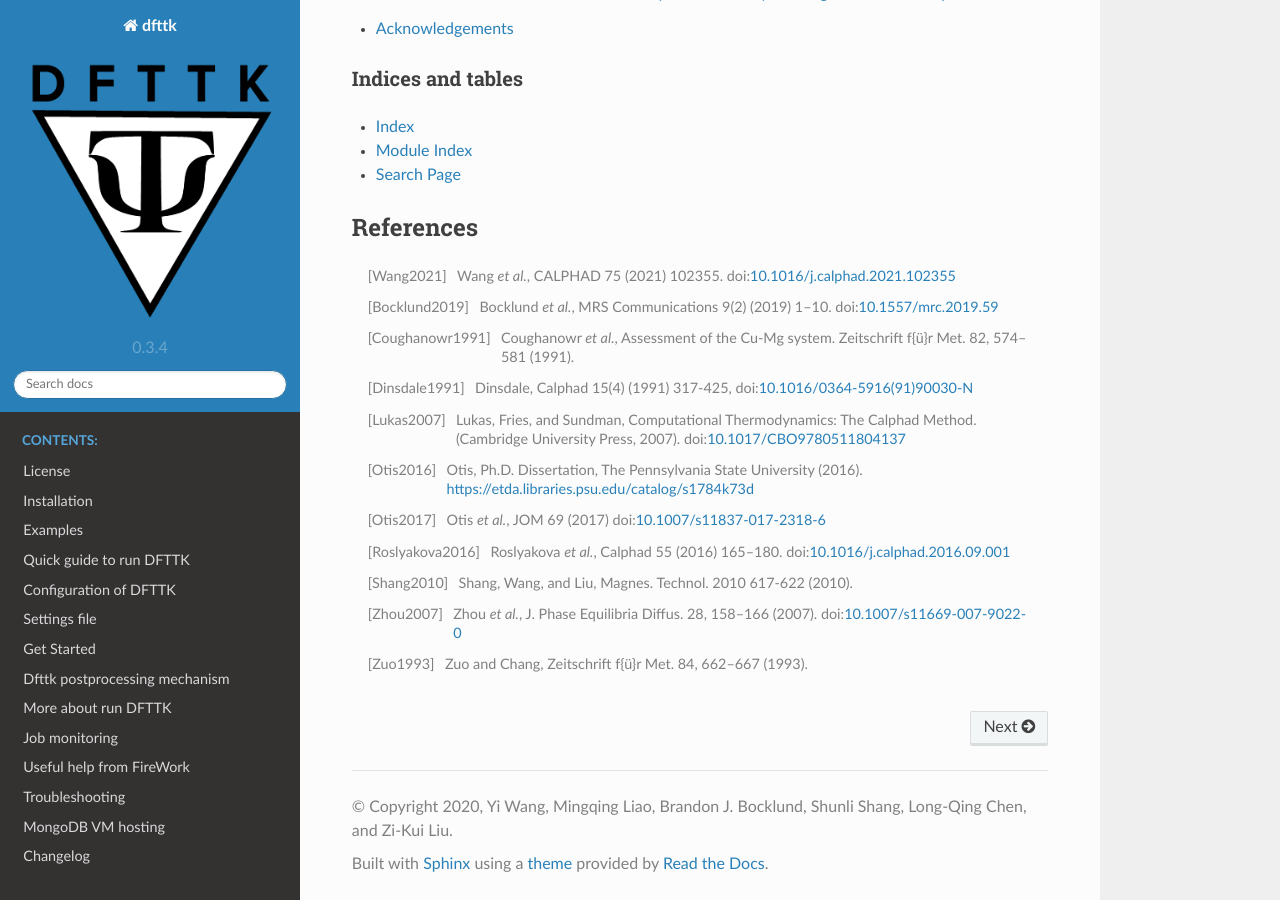
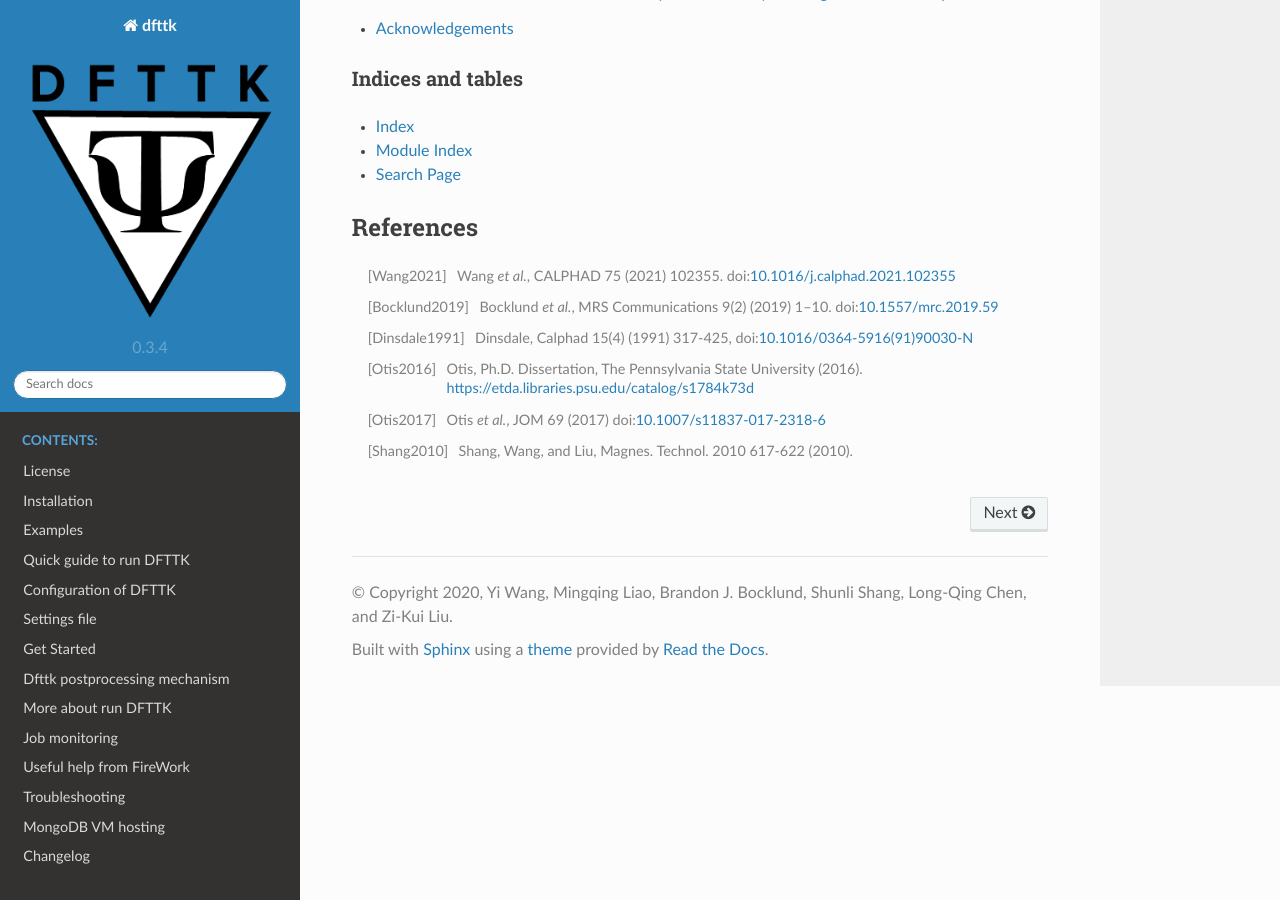
Before and after one commit to PhasesResearchLab/dfttk-2021, a Sphinx documentation site: the page built from docs/source/index.rst, in a window 1280 px wide and 900 px high, scrolled down 6601 px. Built offline with Sphinx 7.4.7 and the Read the Docs theme 2.0.0, drawn with Linux system fonts in a browser that asks for light colours.

Commit message:
Update index.rst

```diff
--- a/docs/source/index.rst
+++ b/docs/source/index.rst
@@ -176,12 +176,7 @@ References
 
 .. [Wang2021] Wang *et al.*, CALPHAD 75 (2021) 102355. doi:`10.1016/j.calphad.2021.102355 <https://doi.org/10.1016/j.calphad.2021.102355>`_
 .. [Bocklund2019] Bocklund *et al.*, MRS Communications 9(2) (2019) 1–10. doi:`10.1557/mrc.2019.59 <https://doi.org/10.1557/mrc.2019.59>`_
-.. [Coughanowr1991] Coughanowr *et al.*, Assessment of the Cu-Mg system. Zeitschrift f{ü}r Met. 82, 574–581 (1991).
 .. [Dinsdale1991] Dinsdale, Calphad 15(4) (1991) 317-425, doi:`10.1016/0364-5916(91)90030-N <https://doi.org/10.1016/0364-5916(91)90030-N>`_
-.. [Lukas2007] Lukas, Fries, and Sundman, Computational Thermodynamics: The Calphad Method. (Cambridge University Press, 2007). doi:`10.1017/CBO9780511804137 <https://doi.org/10.1017/CBO9780511804137>`_
 .. [Otis2016] Otis, Ph.D. Dissertation, The Pennsylvania State University (2016). https://etda.libraries.psu.edu/catalog/s1784k73d
 .. [Otis2017] Otis *et al.*, JOM 69 (2017) doi:`10.1007/s11837-017-2318-6 <http://doi.org/10.1007/s11837-017-2318-6>`_
-.. [Roslyakova2016] Roslyakova *et al.*, Calphad 55 (2016) 165–180. doi:`10.1016/j.calphad.2016.09.001 <https://doi.org/10.1016/j.calphad.2016.09.001>`_
 .. [Shang2010] Shang, Wang, and Liu, Magnes. Technol. 2010 617-622 (2010).
-.. [Zhou2007] Zhou *et al.*, J. Phase Equilibria Diffus. 28, 158–166 (2007). doi:`10.1007/s11669-007-9022-0 <https://doi.org/10.1007/s11669-007-9022-0>`_
-.. [Zuo1993] Zuo and Chang, Zeitschrift f{ü}r Met. 84, 662–667 (1993).
```
